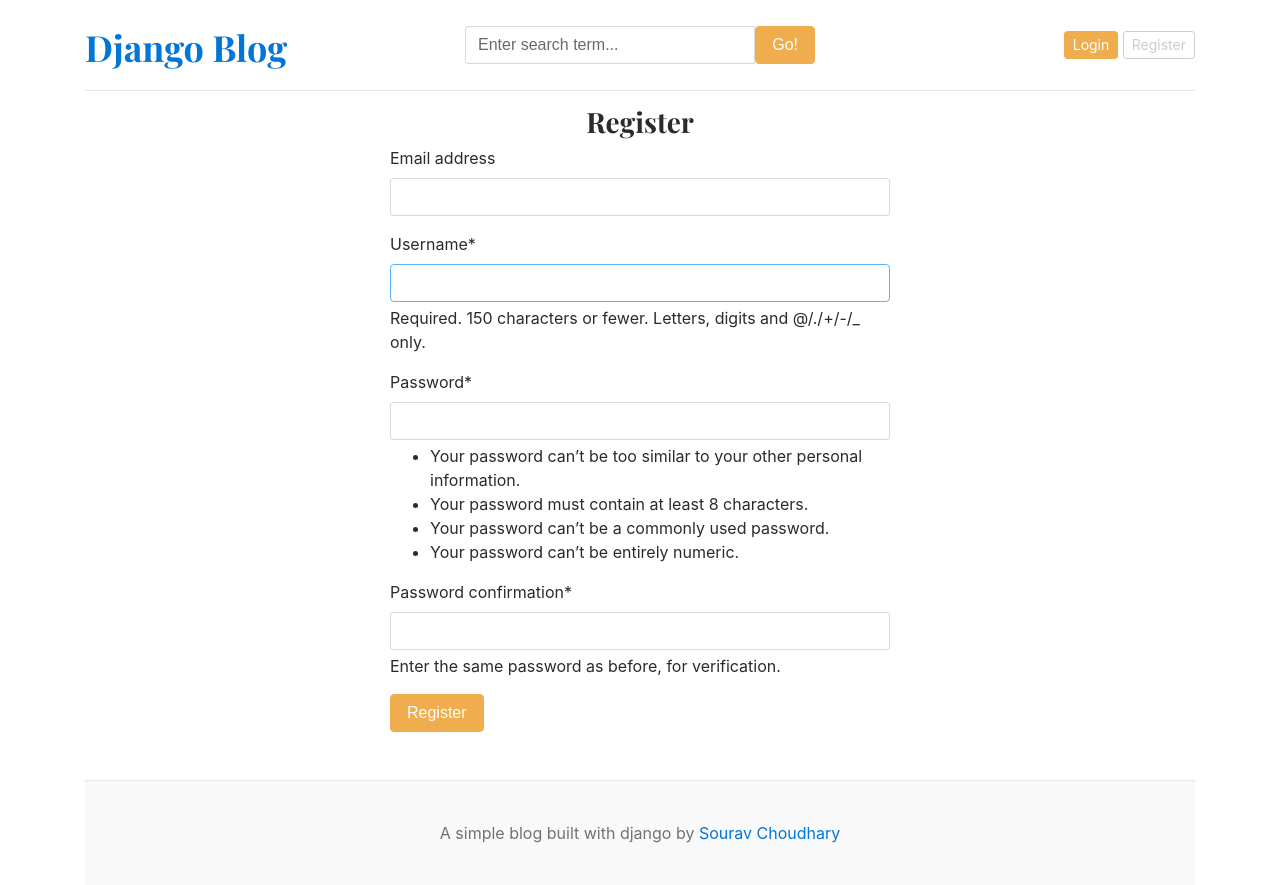
After one commit to csaurav8/a-simple-blog-project, a Django app: page /register/ in a window 1280 px wide. The commit adds this page. Run offline with Django 5.2, Linux system fonts and the light colour scheme; data that the repository does not hold is empty; some libraries are stand-ins or nearby versions.

Commit message:
added register and login functionality

```diff
--- /dev/null
+++ b/blog_main/forms.py
@@ -0,0 +1,7 @@
+from django.contrib.auth.models import User
+from django.contrib.auth.forms import UserCreationForm
+
+class RegistrationForm(UserCreationForm):
+    class Meta:
+        model = User
+        fields = ('email', 'username', 'password1', 'password2')
--- a/blog_main/settings.py
+++ b/blog_main/settings.py
@@ -32,6 +32,8 @@ ALLOWED_HOSTS = ['*']
 
 INSTALLED_APPS = [
     'blogs',
+    'crispy_forms',
+    "crispy_bootstrap5",
     'django.contrib.admin',
     'django.contrib.auth',
     'django.contrib.contenttypes',
@@ -132,3 +134,7 @@ DEFAULT_AUTO_FIELD = 'django.db.models.BigAutoField'
 
 MEDIA_URL = 'media/'
 MEDIA_ROOT = BASE_DIR /'media'
+
+# Crispy forms configurations
+CRISPY_ALLOWED_TEMPLATE_PACKS = "bootstrap5"
+CRISPY_TEMPLATE_PACK = "bootstrap5"
--- a/blog_main/urls.py
+++ b/blog_main/urls.py
@@ -25,7 +25,10 @@ urlpatterns = [
     path('admin/', admin.site.urls),
     path('', views.home, name='home'),
     path('category/', include('blogs.urls')),
-    path('<slug:slug>/', blog_views.blog, name = 'single_blog'),
+    path('blogs/<slug:slug>/', blog_views.blog, name = 'single_blog'),
     #search endpoint
     path('blogs/search/', blog_views.search, name = 'search'),
+    path('register/', views.register, name = 'register'),
+    path('login/', views.user_login, name = 'login'),
+    path('logout/', views.user_logout, name = 'logout'),
 ] + static(settings.MEDIA_URL, document_root = settings.MEDIA_ROOT)
--- a/blog_main/views.py
+++ b/blog_main/views.py
@@ -1,5 +1,8 @@
-from django.shortcuts import render
+from django.shortcuts import render, redirect
 from blogs.models import Blog, About
+from .forms import RegistrationForm
+from django.contrib.auth.forms import AuthenticationForm
+from django.contrib.auth import authenticate, login, logout
 
 def home(request):
     featured = Blog.objects.filter(is_featured = True, status = "Published").order_by("-created_at")
@@ -14,3 +17,57 @@ def home(request):
         "not_featured": not_featured,
     }
     return render(request, 'home.html', context)
+
+def register(request):
+    if request.method == "POST":
+        form = RegistrationForm(request.POST)
+        if form.is_valid():
+            form.save()
+            return redirect('register')
+        else:
+            print(form.errors)
+    else:
+        form = RegistrationForm
+    context = {
+        'form':form,
+    }
+    return render(request,'register.html', context)
+
+
+from django.contrib.auth.forms import AuthenticationForm
+from django.contrib.auth import authenticate, login
+from django.shortcuts import render, redirect
+
+def user_login(request):
+    if request.method == "POST":
+        print("POST request received")
+        form = AuthenticationForm(request, request.POST)
+        if form.is_valid():
+            print("Form is valid")
+            username = form.cleaned_data['username']
+            password = form.cleaned_data['password']
+
+            user = authenticate(username=username, password=password)
+            if user is not None:
+                print("User authenticated")
+                login(request, user)
+                return redirect('home')
+            else:
+                print("Authentication failed")
+        else:
+            print("Form is not valid")
+            print(form.errors)
+
+    else:
+        print("GET request received")
+        form = AuthenticationForm()
+
+    context = {
+        'form': form,
+    }
+    return render(request, 'login.html', context)
+
+
+def user_logout(request):
+    logout(request)
+    return redirect('home')
--- a/templates/base.html
+++ b/templates/base.html
@@ -29,8 +29,13 @@
                     </form>
                 </div>
                 <div class="col-4 d-flex justify-content-end align-items-center">
-                    <a class="btn btn-sm btn-warning" href="#">Login</a> &nbsp;
-                    <a class="btn btn-sm btn-outline-secondary" href="#">Register</a>
+                    {% if not user.is_authenticated %}
+                        <a class="btn btn-sm btn-warning" href="{% url 'login' %}">Login</a> &nbsp;
+                        <a class="btn btn-sm btn-outline-secondary" href="{% url 'register' %}">Register</a>
+                    {% else %}
+                    <a class="btn btn-sm btn-outline-secondary mr-2" href="{% url 'home' %}">Welcome: {{user}}</a> &nbsp;
+                    <a class="btn btn-sm btn-warning" href="{% url 'logout' %}">Logout</a>
+                    {% endif %}
                 </div>
             </div>
         </header>
--- /dev/null
+++ b/templates/register.html
@@ -0,0 +1,13 @@
+{% extends 'base.html' %}
+
+{% block content %}
+{% load crispy_forms_tags %}
+<h3 class="text-center"> Register </h3>
+<form action="{% url 'register' %}" method="POST" style="width: 500px; margin: auto" class="mb-5">
+
+    {% csrf_token %}
+    {{form | crispy}}
+    <button type="submit" class="btn btn-warning">Register</button>
+</form>
+
+{% endblock content %}
```
Also changed, not shown: templates/login.html (added, +11 -0 lines).
